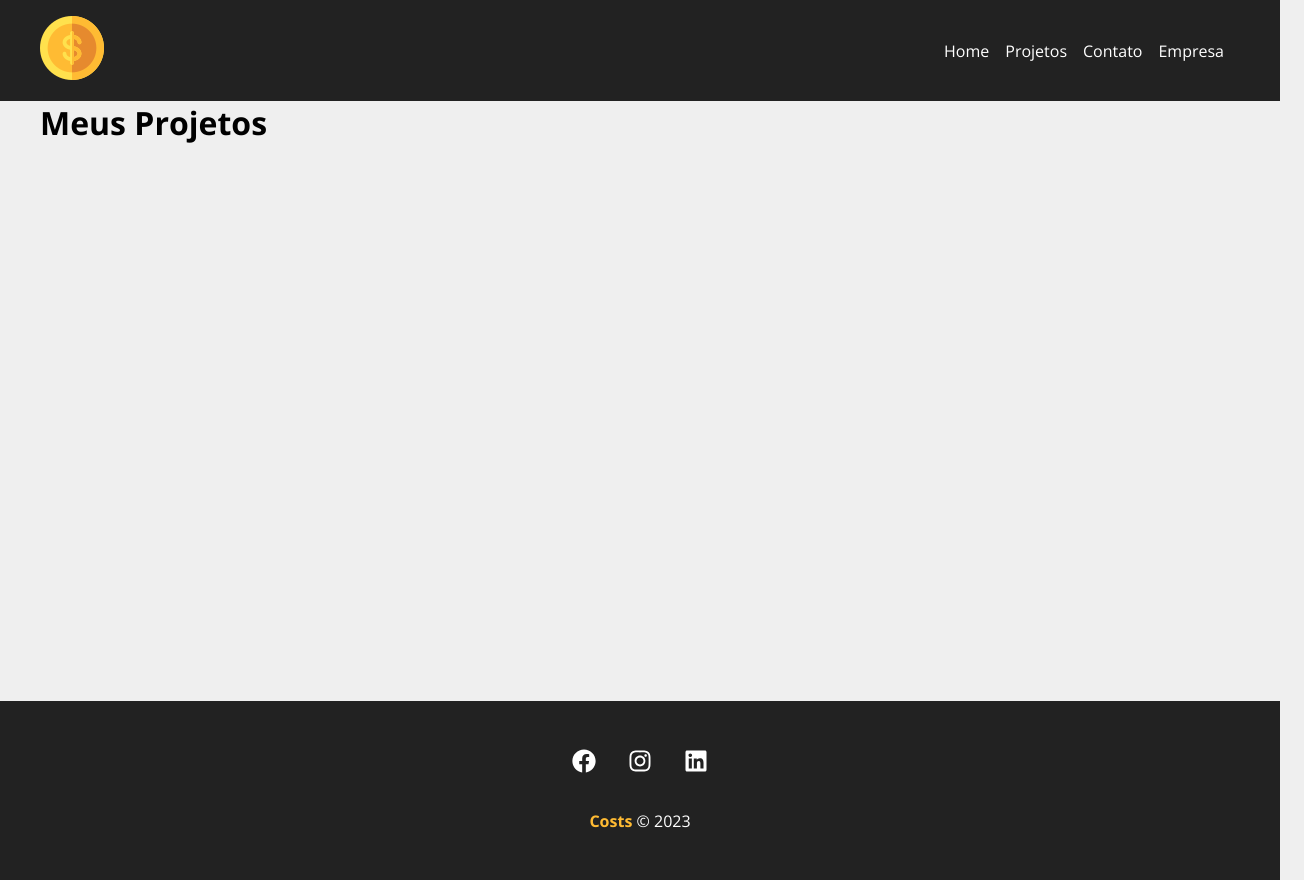
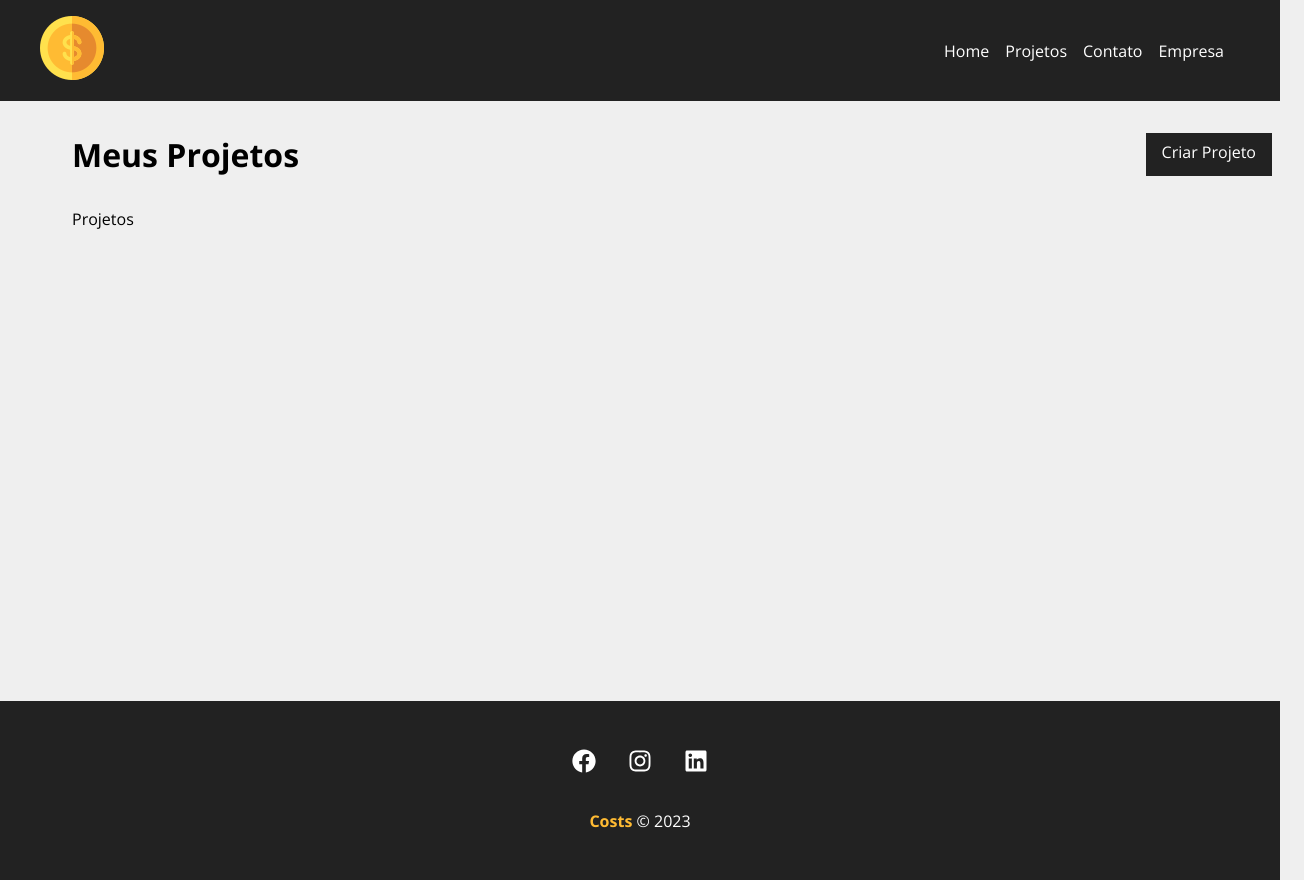
Before and after one commit to bobokamura/Costs-React, a React (Create React App) app: page /projects in a window 1280 px wide. Shown: the whole page, 1304 px wide, since content can reach past the window. Built offline with nearby package versions, Linux system fonts and the light colour scheme.

Commit message:
Criando Dashboard

```diff
--- a/src/components/pages/Projects.js
+++ b/src/components/pages/Projects.js
@@ -1,5 +1,8 @@
 import Message from "../layout/Message";
 import { useLocation } from "react-router-dom";
+import styles from "./Projects.module.css";
+import Container from "../layout/Container";
+import LinkButton from "../layout/LinkButton";
 
 function Projects() {
   const location = useLocation();
@@ -10,9 +13,15 @@
   }
 
   return (
-    <div>
-      <h1>Meus Projetos</h1>
+    <div className={styles.project_container}>
+      <div className={styles.title_container}>
+        <h1>Meus Projetos</h1>
+        <LinkButton to="/newproject" text="Criar Projeto" />
+      </div>
       {message && <Message type="success" msg={message} />}
+      <Container customClass="start">
+        <p>Projetos</p>
+      </Container>
     </div>
   );
 }
--- /dev/null
+++ b/src/components/pages/Projects.module.css
@@ -0,0 +1,9 @@
+.project_container {
+  padding: 2em; /*cria espaço interno entre os elementos*/
+}
+
+.title_container {
+  display: flex; /*itens um do lado do outro*/
+  justify-content: space-between; /*cada item no seu canto com espaçamento igual*/
+  margin-bottom: 2em; /*afasta os demais conteúdos*/
+}
```
